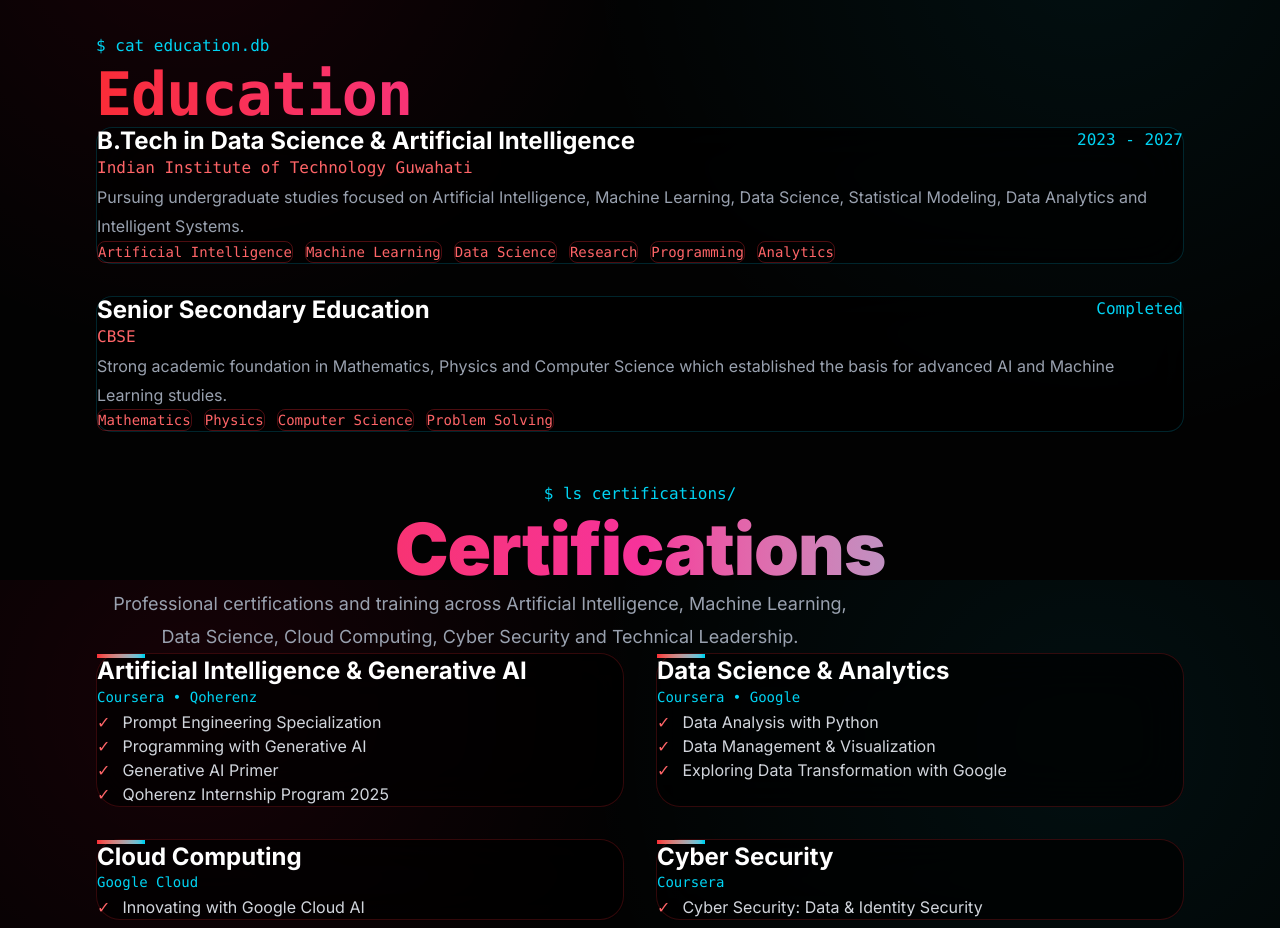
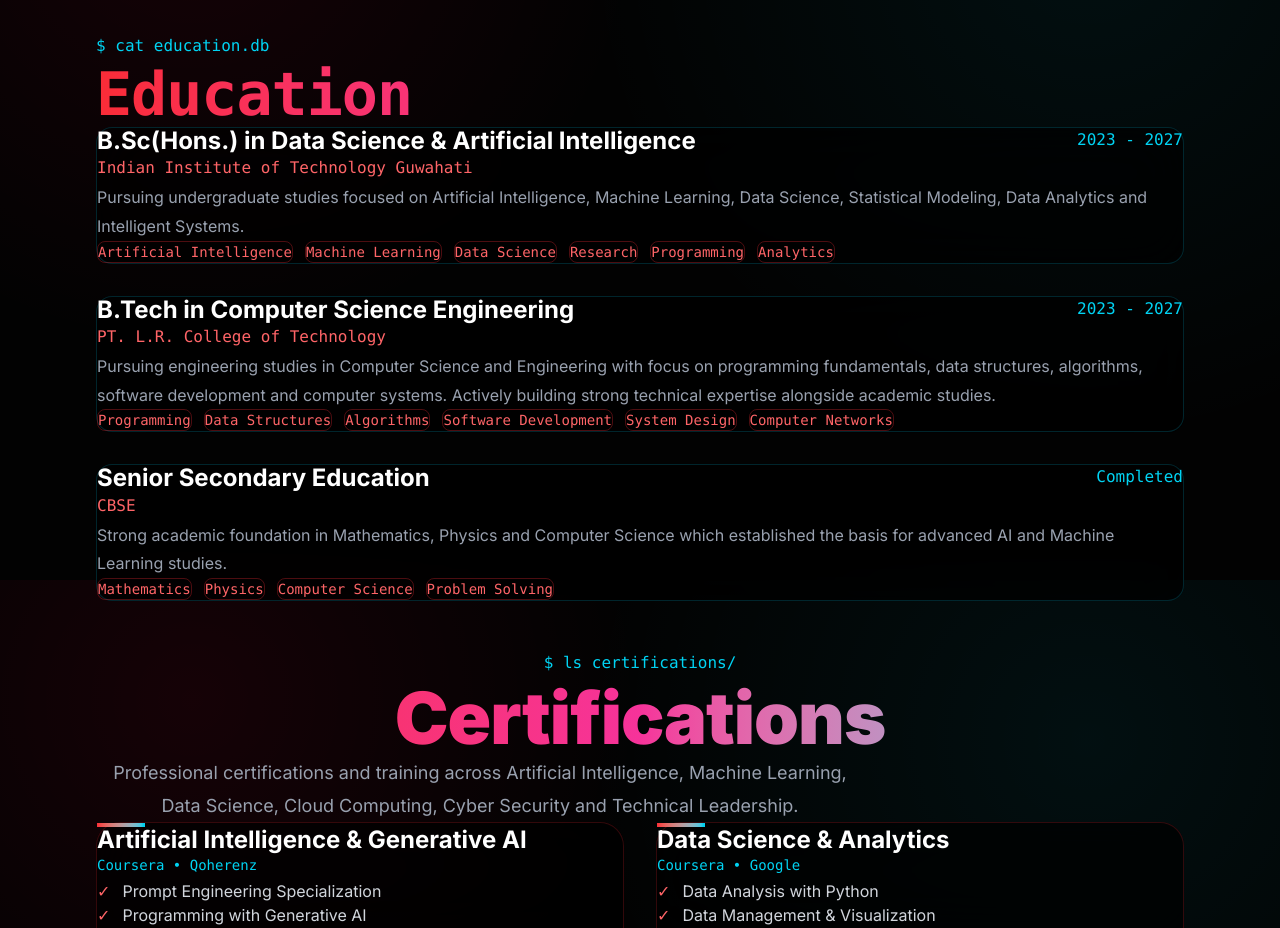
Before and after one commit to pratham-1005/portfolio, a React (Vite) app: page / in a window 1280 px wide. Shown: the part 3420-4348 px from the top of the page. Built offline with nearby package versions, Linux system fonts and the light colour scheme.

Commit message:
updated portfolio

```diff
--- a/src/components/Education.jsx
+++ b/src/components/Education.jsx
@@ -3,7 +3,7 @@
 const educationData = [
   {
     degree:
-      "B.Tech in Data Science & Artificial Intelligence",
+      "B.Sc(Hons.) in Data Science & Artificial Intelligence",
     institute:
       "Indian Institute of Technology Guwahati",
     duration: "2023 - 2027",
@@ -16,6 +16,24 @@
       "Research",
       "Programming",
       "Analytics",
+    ],
+  },
+
+  {
+    degree:
+      "B.Tech in Computer Science Engineering",
+    institute:
+      "PT. L.R. College of Technology",
+    duration: "2023 - 2027",
+    description:
+      "Pursuing engineering studies in Computer Science and Engineering with focus on programming fundamentals, data structures, algorithms, software development and computer systems. Actively building strong technical expertise alongside academic studies.",
+    highlights: [
+      "Programming",
+      "Data Structures",
+      "Algorithms",
+      "Software Development",
+      "System Design",
+      "Computer Networks",
     ],
   },
 
```
